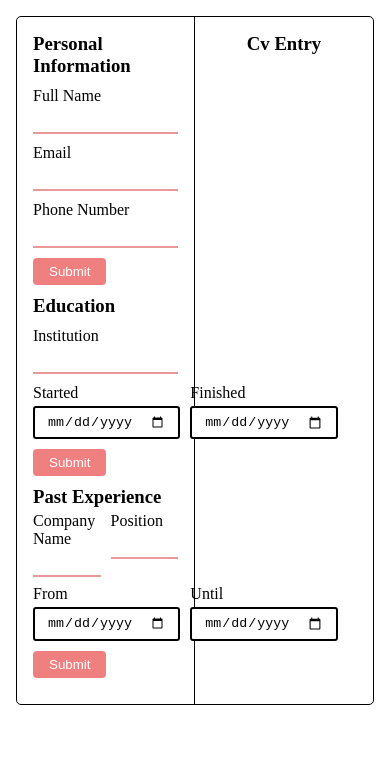
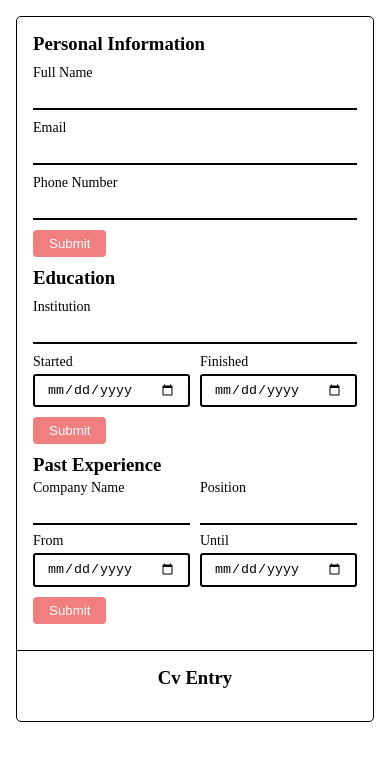
Before and after one commit to delta94/Cv-project, a React (Create React App) app: page / in a window 390 px wide. Shown: the top 760 px of the page. Built offline with nearby package versions, Linux system fonts and the light colour scheme.

Commit message:
added responsive desing

```diff
--- a/src/components/Cv/Cv.components.js
+++ b/src/components/Cv/Cv.components.js
@@ -9,15 +9,30 @@ export const CvContainer = styled.div`
   border: 1px solid black;
   border-radius: 5px;
 
+  @media screen and (max-width: 960px) {
+    flex-direction: column;
+  }
 `
 
 export const Form = styled.div`
   padding: 1rem;
   max-width: 50%;
   border-right: 1px solid black;
+
+  @media screen and (max-width: 960px) {
+    max-width: 100%;
+    border: none;
+    display: flex;
+    flex-direction: column;
+    border-bottom: 1px solid black;
+  }
 `
 
 export const ActualCv = styled.div`
   padding: 1rem;
-  width: 100%;
+    width: 100%;
+
+  @media screen and (max-width: 960px) {
+    width: 100%;
+  }
 `
--- a/src/components/CvEntry/CvEntry.components.js
+++ b/src/components/CvEntry/CvEntry.components.js
@@ -27,15 +27,19 @@ export const InfoSection = styled.section`
 
 export const Heading = styled.h3`
   padding: .5rem 0;
-  border-bottom: 1px solid black;
 `
 
 export const EditButton = styled.button`
-  padding: .375rem .75rem;
+  padding: .5rem 1.25rem;
   border-radius: 5px;
   border: none;
   background: lightcoral;
   color: white;
+  transition: all 0.3s ease;
+
+  &:hover {
+    background: rgba(0,0,200,0.4);
+  }
 `
 
 export const Bold = styled.span`
--- a/src/components/Form/Form.components.js
+++ b/src/components/Form/Form.components.js
@@ -13,6 +13,7 @@ export const FormGroup = styled.div`
 `
 
 export const FormInput = styled.input`
+  width: 100%;
   margin-top: .25rem;
   padding: .375rem .75rem;
   border: none;
@@ -26,6 +27,10 @@ export const FormInput = styled.input`
   }
   &:focus:invalid {
     border: 2px solid rgba(200, 0, 0, 0.4);
+  }
+  &:invalid {
+    outline: none;
+    box-shadow: none;
   }
 
 `
@@ -42,18 +47,19 @@ export const TextInput = styled.input`
     outline: none;
     box-shadow: none;
   }
-  &:focus:invalid, &:invalid{
+  &:focus:invalid {
     outline: none;
     box-shadow: none;
     border-bottom: 2px solid rgba(200,0,0,0.4);
   }
 
-  &:focus:valid, &:valid {
+  &:focus:valid {
     border-bottom: 2px solid rgba(0,200,0,0.4);
   }
 `
 
 export const FormLabel = styled.label`
+  font-size: 14px;
   display: block;
 `
 
@@ -77,6 +83,7 @@ export const FormGroupRow = styled.div`
 `
 
 export const FormGroupCol = styled.div`
+  width: 50%;
   &:first-of-type {
     margin-right: 10px;
   }
```
